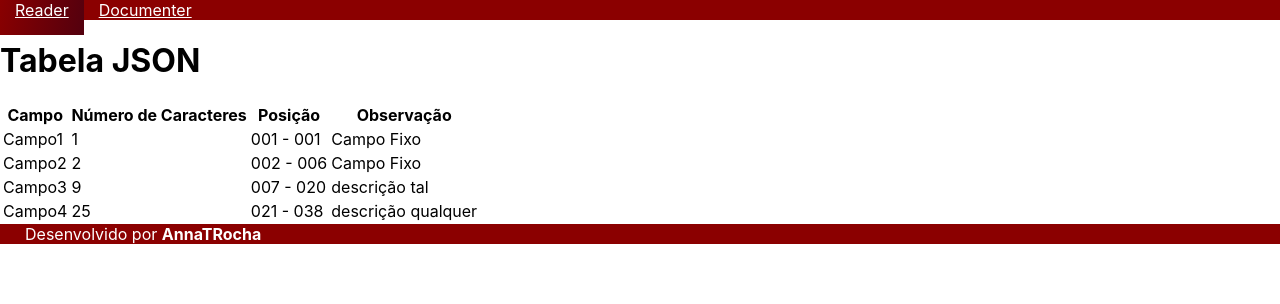
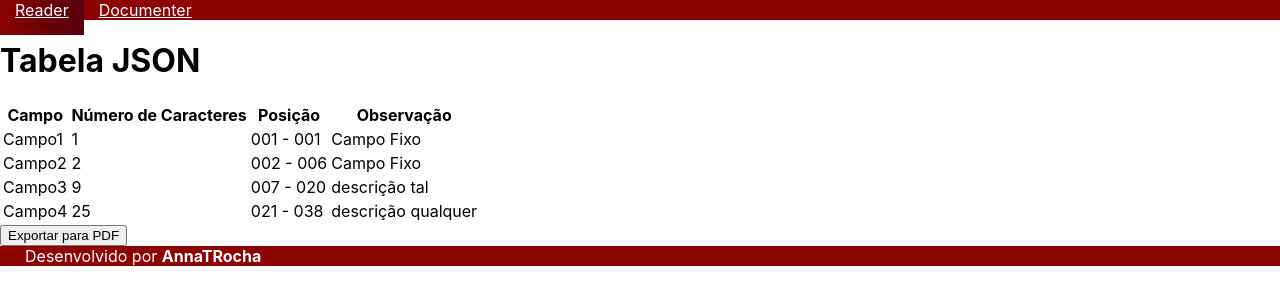
Before and after one commit to AnnaTRocha/reader-documenter, a React (Create React App) app: page /Documenter in a window 1280 px wide. Shown: the top 304 px of the page. Built offline with nearby package versions, Linux system fonts and the light colour scheme.

Commit message:
PDF export

```diff
--- a/package.json
+++ b/package.json
@@ -6,9 +6,13 @@
     "@testing-library/jest-dom": "^5.16.5",
     "@testing-library/react": "^13.4.0",
     "@testing-library/user-event": "^13.5.0",
+    "@types/jspdf": "^2.0.0",
+    "jspdf": "^2.5.1",
+    "jspdf-autotable": "^3.5.31",
     "loadash": "^1.0.0",
     "react": "^18.2.0",
     "react-dom": "^18.2.0",
+    "react-pdf": "^7.1.3",
     "react-router-dom": "^6.14.1",
     "react-scripts": "5.0.1",
     "web-vitals": "^2.1.4"
--- a/src/components/Routers/Documenter.jsx
+++ b/src/components/Routers/Documenter.jsx
@@ -1,6 +1,10 @@
-import React from 'react';
+import React, { useRef } from 'react';
+import jsPDF from 'jspdf';
+import 'jspdf-autotable';
 
 const Documenter = () => {
+  const tableRef = useRef(null);
+
   const dados = [
     {
       campo: "Campo1",
@@ -28,10 +32,19 @@ const Documenter = () => {
     }
   ];
 
+  const exportToPDF = () => {
+    const table = tableRef.current;
+    const doc = new jsPDF();
+
+    doc.autoTable({ html: table });
+
+    doc.save('table.pdf');
+  };
+
   return (
     <div>
       <h1>Tabela JSON</h1>
-      <table>
+      <table ref={tableRef}>
         <thead>
           <tr>
             <th>Campo</th>
@@ -51,6 +64,7 @@ const Documenter = () => {
           ))}
         </tbody>
       </table>
+      <button onClick={exportToPDF}>Exportar para PDF</button>
     </div>
   );
 };
```
Also changed, not shown: 1 other file (tests, documents, lock files or other folders).
